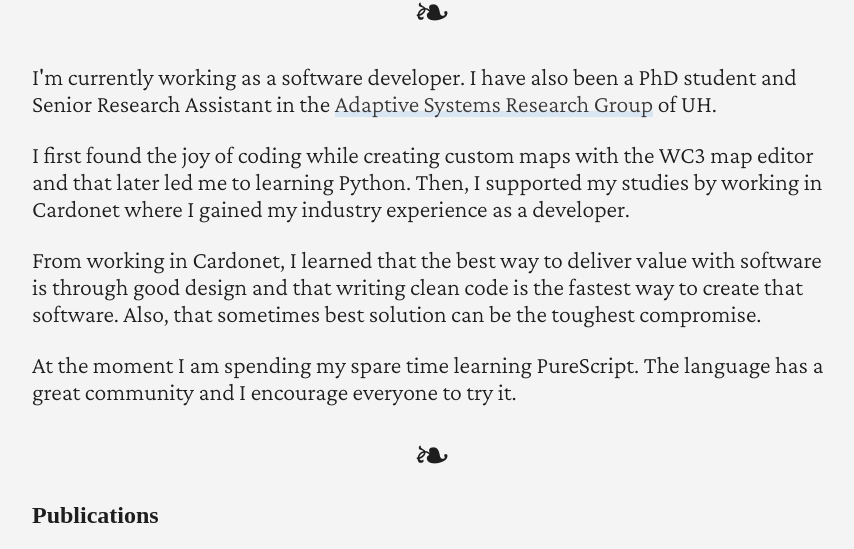
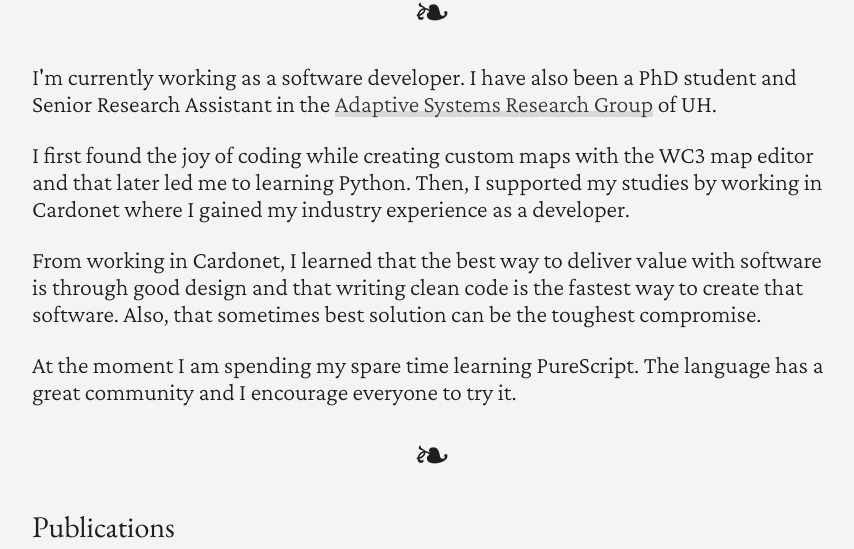
Before and after one commit to a-robu/andreirobu.uk, a plain HTML site: page index.html in a window 1280 px wide. Shown: the part 214-763 px from the top of the page, without its empty margins (208-1062 px from the left). Drawn offline with nearby package versions, Linux system fonts and the light colour scheme.

Commit message:
improve a and li styles

```diff
--- a/index.html
+++ b/index.html
@@ -20,6 +20,9 @@
             justify-content: center;
             margin: 0;
             color: #1e1e1e;
+            font-family: 'Crimson Pro', serif;
+            font-weight: 300;
+            font-size: 20px;
         }
 
         article {
@@ -30,9 +33,12 @@
             border-radius: 3px;
         }
 
-        h1 {
+        h1, h2 {
             font-family: 'EB Garamond', serif;
             font-weight: normal;
+        }
+
+        h1 {
             font-size: 80px;
             text-align: center;
         }
@@ -42,14 +48,16 @@
             margin-bottom: 0;
         }
 
+        h2 {
+            font-size: 30px;
+        }
+
         .fleuron {
             text-align: center;
             font-size: 45px;
         }
 
         p {
-            font-family: 'Crimson Pro', serif;
-            font-weight: 300;
             font-size: 24px;
         }
 
@@ -59,7 +67,7 @@
             https://thomashoneyman.com/ */
             color: #393939;
             text-decoration: none;
-            background-image: linear-gradient(180deg, transparent 76%, rgba(134, 185, 240, 0.25) 0);
+            background-image: linear-gradient(180deg, transparent 76%, rgba(132, 132, 132, 0.25) 0);
         }
 
         a:hover {
@@ -136,7 +144,7 @@
             <li>
                 <a href="/presentations/sympy-in-explorative-research">
                     Using SymPy in exploratory research<!--
-                --></a> given at the <a href="http://biocomputation.herts.ac.uk/2018/02/23/using-sympy-in-exploratory-research.html">
+                --></a>, given at the <a href="http://biocomputation.herts.ac.uk/2018/02/23/using-sympy-in-exploratory-research.html">
                     UH Biocomputation journal club<!--
                 --></a>.
             </li>
```
